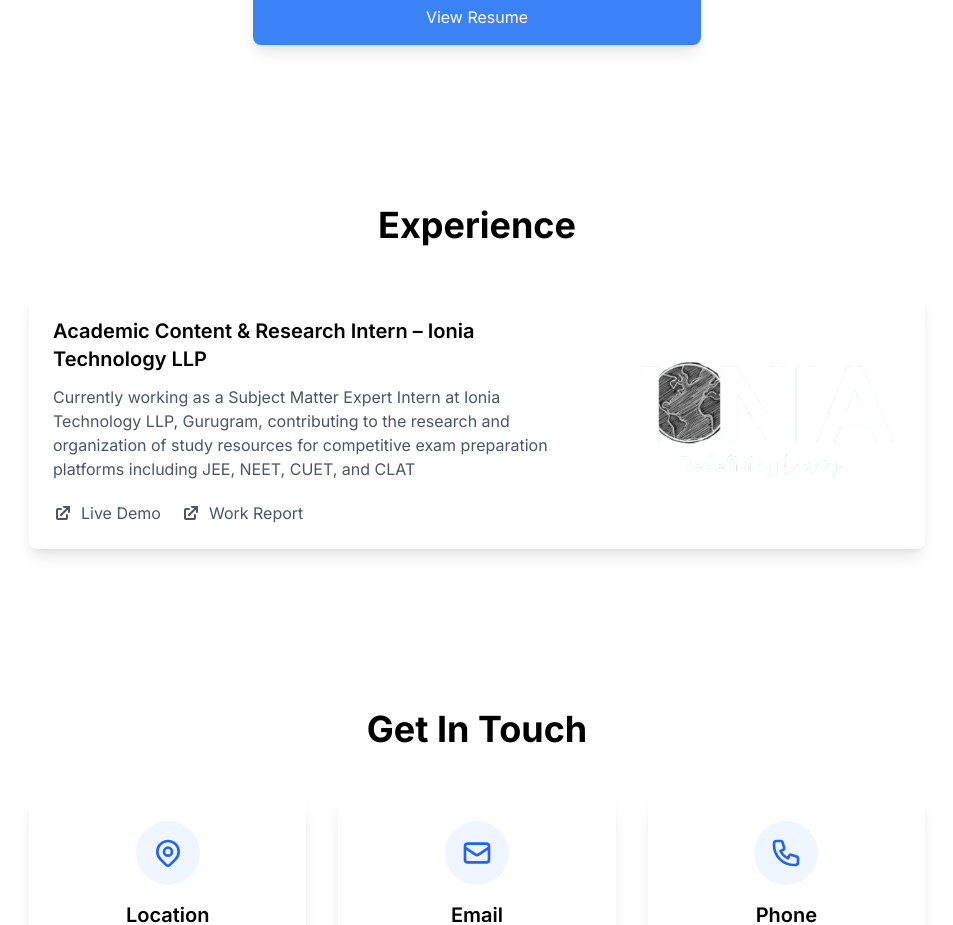
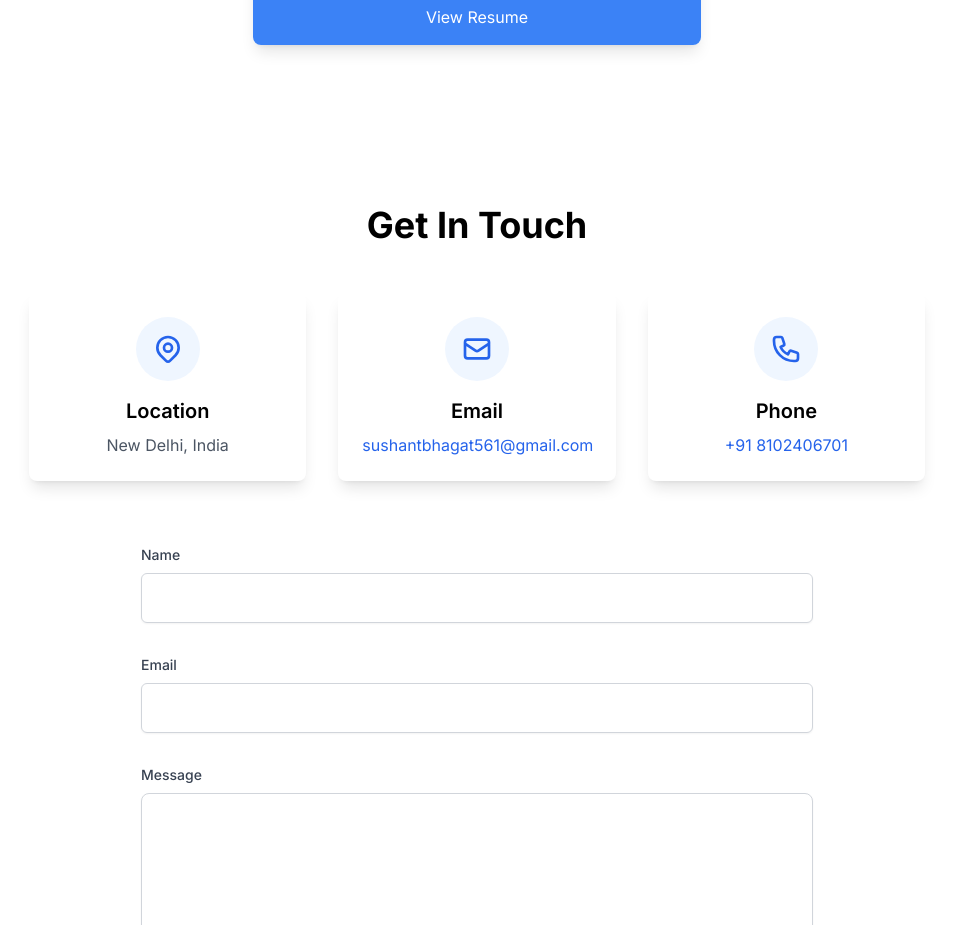
Before and after one commit to sushant561/my-portfolio, a Next.js app: page / in a window 1280 px wide. Shown: the part 3080-4005 px from the top of the page, without its empty margins (163-1116 px from the left). Built offline with nearby package versions, Linux system fonts and the light colour scheme.

Commit message:
temporary hide

```diff
--- a/src/app/page.tsx
+++ b/src/app/page.tsx
@@ -428,7 +428,7 @@ export default function Home() {
       </section>
 
       {/* Experience Section */}
-      <section id="experience" className="py-20">
+      {/* <section id="experience" className="py-20">
         <motion.div
           initial={{ opacity: 0 }}
           whileInView={{ opacity: 1 }}
@@ -495,7 +495,7 @@ export default function Home() {
             </motion.div>
           </div>
         </motion.div>
-      </section>
+      </section> */}
 
       {/* Contact Section */}
       <section id="contact" className="min-h-screen py-20">
```
